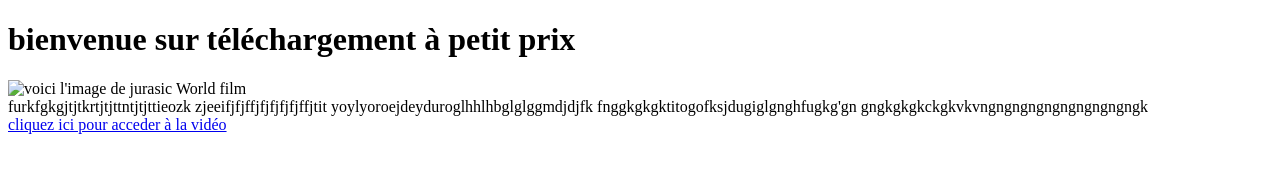
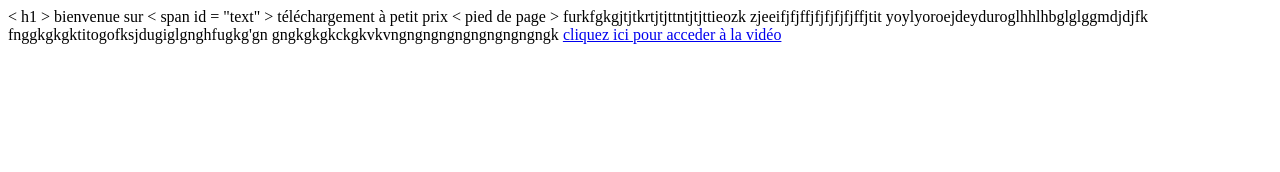
Before and after one commit to valgamio2001/gh, a plain HTML site: page Index.html in a window 1280 px wide. Drawn offline with Linux system fonts and the light colour scheme.

Commit message:
Update Index.html

```diff
--- a/Index.html
+++ b/Index.html
@@ -5,9 +5,8 @@
 				<title>welcome</title>
 </head>
 <body>
-		<h1>bienvenue sur <span id="text">téléchargement</span> à petit prix</h1>
-		<img class="image1" href="https://www.google.com/url?sa=i&url=https%3A%2F%2Fwww.commentcamarche.net%2Fapplis-sites%2Fservices-en-ligne%2F729-faire-une-recherche-a-partir-d-une-image-sur-google%2F&psig=AOvVaw2TzD51vN4-Kw_lPYpuNz__&ust=1631167300997000&source=images&cd=vfe&ved=0CAgQjRxqFwoTCPD9_ZPa7vICFQAAAAAdAAAAABAD" alt="voici l'image de jurasic World film">
-		<footer>furkfgkgjtjtkrtjtjttntjtjttieozk
+		< h1 > bienvenue sur < span  id = "text" > téléchargement </ span > à petit prix </ h1 >
+		  <      pied      de      page      > furkfgkgjtjtkrtjtjttntjtjttieozk
 zjeeifjfjffjfjfjfjfjffjtit yoylyoroejdeyduroglhhlhbglglggmdjdjfk
 fnggkgkgktitogofksjdugiglgnghfugkg'gn
 gngkgkgkckgkvkvngngngngngngngngngngk
```
